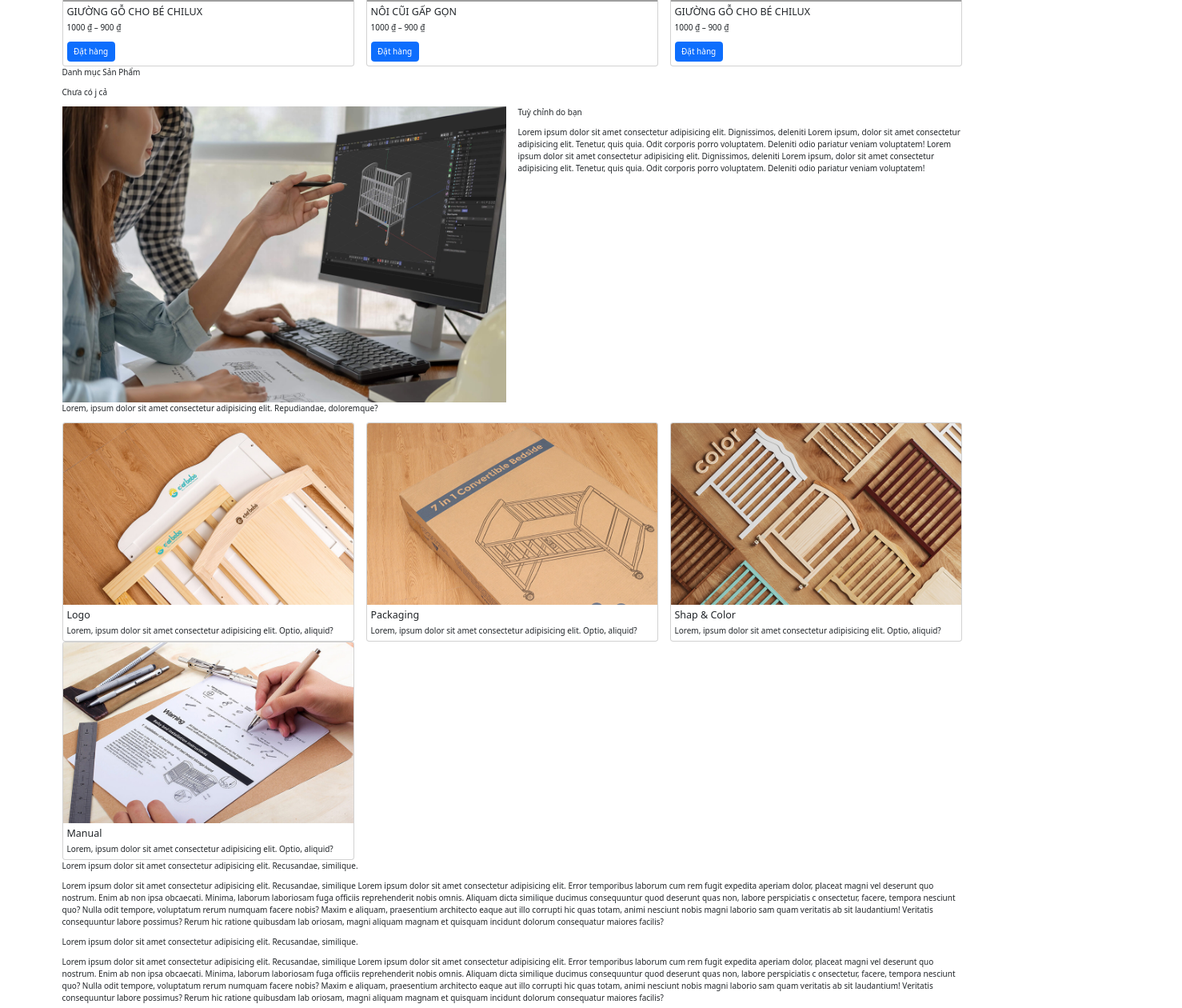
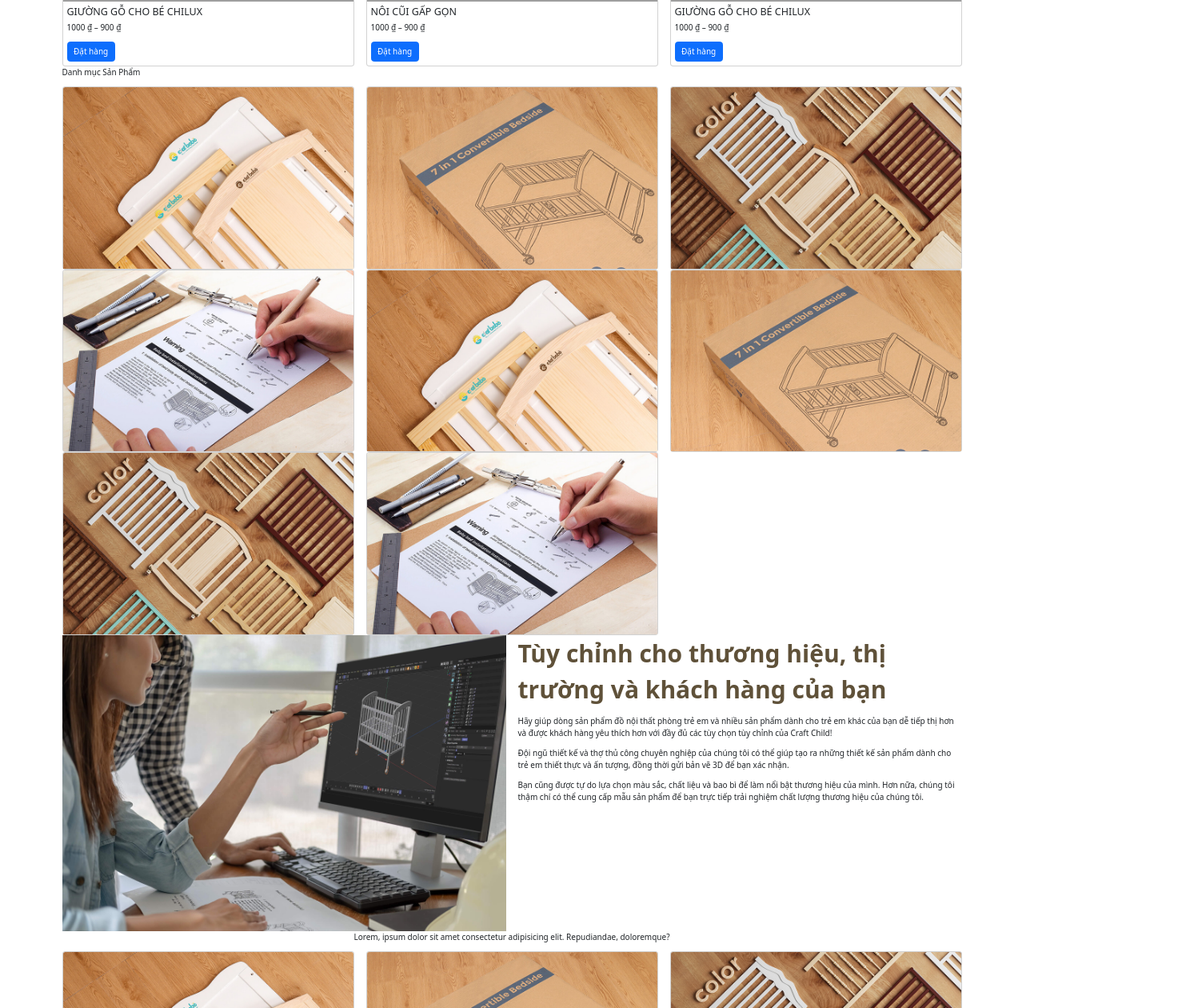
Before and after one commit to sonbui16/project-02, a React (Vite) app: page / in a window 1280 px wide. Shown: the part 1680-2940 px from the top of the page at 80% size, 1478 px wide, since content can reach past the window. Built offline with nearby package versions, Linux system fonts and the light colour scheme; no server answers; grey boxes are pictures that could not be loaded.

Commit message:
fix giao diện

```diff
--- a/src/pages/Home/index.jsx
+++ b/src/pages/Home/index.jsx
@@ -8,38 +8,33 @@ import logo1 from "../../assets/images/logo1.jpg";
 import logo2 from "../../assets/images/logo2.jpg";
 import logo3 from "../../assets/images/logo3.jpg";
 import logo4 from "../../assets/images/logo4.jpg";
-
-
+import demo1 from "../../assets/images/demo1.jpg";
 
 const data1 = [
   {
     id: 1,
     title: "Logo",
     img: logo1,
-    desc: "Lorem, ipsum dolor sit amet consectetur adipisicing elit. Optio, aliquid?"
+    desc: "Lorem, ipsum dolor sit amet consectetur adipisicing elit. Optio, aliquid?",
   },
   {
     id: 2,
     title: "Packaging",
     img: logo2,
-    desc: "Lorem, ipsum dolor sit amet consectetur adipisicing elit. Optio, aliquid?"
-
+    desc: "Lorem, ipsum dolor sit amet consectetur adipisicing elit. Optio, aliquid?",
   },
   {
     id: 3,
     title: "Shap & Color",
     img: logo3,
-    desc: "Lorem, ipsum dolor sit amet consectetur adipisicing elit. Optio, aliquid?"
-
+    desc: "Lorem, ipsum dolor sit amet consectetur adipisicing elit. Optio, aliquid?",
   },
   {
     id: 4,
     title: "Manual",
     img: logo4,
-    desc: "Lorem, ipsum dolor sit amet consectetur adipisicing elit. Optio, aliquid?"
-
+    desc: "Lorem, ipsum dolor sit amet consectetur adipisicing elit. Optio, aliquid?",
   },
-
 ];
 
 const data2 = [
@@ -91,6 +86,40 @@ const data2 = [
     priceSale: 900,
     img: "https://chilux.vn/wp-content/uploads/2023/02/COMBO-1-1-600x600.jpg",
     slug: "giuong-go-cho-be-chilux",
+  },
+];
+const category = [
+  {
+    id: 1,
+    img: logo1,
+  },
+  {
+    id: 2,
+    img: logo2,
+  },
+  {
+    id: 3,
+    img: logo3,
+  },
+  {
+    id: 4,
+    img: logo4,
+  },
+  {
+    id: 1,
+    img: logo1,
+  },
+  {
+    id: 2,
+    img: logo2,
+  },
+  {
+    id: 3,
+    img: logo3,
+  },
+  {
+    id: 4,
+    img: logo4,
   },
 ];
 
@@ -183,7 +212,17 @@ function Home() {
 
       <div className="">
         <p className="">Danh mục Sản Phẩm</p>
-        <p className="">Chưa có j cả</p>
+        <div className="row">
+          {category.map((item, index) => {
+            return (
+              <div class="col-12 col-md-6 col-xl-4 col-xxl-3">
+                <div class="card">
+                  <img src={item.img} class="card-img-top" alt="..." />
+                </div>
+              </div>
+            );
+          })}
+        </div>
       </div>
 
       <div className="row">
@@ -196,22 +235,36 @@ function Home() {
           />
         </div>
         <div className="col-6">
-          <p className="">Tuỳ chỉnh do bạn </p>
+          <p
+            className=""
+            style={{ color: "#5F5139", fontWeight: "bold", fontSize: "30px" }}
+          >
+            Tùy chỉnh cho thương hiệu, thị trường và khách hàng của bạn{" "}
+          </p>
           <p className="">
-            Lorem ipsum dolor sit amet consectetur adipisicing elit.
-            Dignissimos, deleniti Lorem ipsum, dolor sit amet consectetur
-            adipisicing elit. Tenetur, quis quia. Odit corporis porro
-            voluptatem. Deleniti odio pariatur veniam voluptatem! Lorem ipsum
-            dolor sit amet consectetur adipisicing elit. Dignissimos, deleniti
-            Lorem ipsum, dolor sit amet consectetur adipisicing elit. Tenetur,
-            quis quia. Odit corporis porro voluptatem. Deleniti odio pariatur
-            veniam voluptatem!
+            Hãy giúp dòng sản phẩm đồ nội thất phòng trẻ em và nhiều sản phẩm
+            dành cho trẻ em khác của bạn dễ tiếp thị hơn và được khách hàng yêu
+            thích hơn với đầy đủ các tùy chọn tùy chỉnh của Craft Child!
+          </p>
+          <p className="">
+            Đội ngũ thiết kế và thợ thủ công chuyên nghiệp của chúng tôi có thể
+            giúp tạo ra những thiết kế sản phẩm dành cho trẻ em thiết thực và ấn
+            tượng, đồng thời gửi bản vẽ 3D để bạn xác nhận.
+          </p>
+          <p className="">
+            Bạn cũng được tự do lựa chọn màu sắc, chất liệu và bao bì để làm nổi
+            bật thương hiệu của mình. Hơn nữa, chúng tôi thậm chí có thể cung
+            cấp mẫu sản phẩm để bạn trực tiếp trải nghiệm chất lượng thương hiệu
+            của chúng tôi.
           </p>
         </div>
       </div>
 
       <div className="">
-        <p className="">Lorem, ipsum dolor sit amet consectetur adipisicing elit. Repudiandae, doloremque?</p>
+        <p className="text-center">
+          Lorem, ipsum dolor sit amet consectetur adipisicing elit. Repudiandae,
+          doloremque?
+        </p>
         <div className="row">
           {data1.map((item, index) => {
             return (
@@ -220,9 +273,7 @@ function Home() {
                   <img src={item.img} class="card-img-top" alt="..." />
                   <div class="p-2">
                     <h5 class="card-title">{item.title}</h5>
-                    <p class="card-text">
-                      {item.desc}
-                    </p>
+                    <p class="card-text">{item.desc}</p>
                   </div>
                 </div>
               </div>
@@ -232,36 +283,38 @@ function Home() {
       </div>
 
       <div className="">
+        <p className="text-center">Sản phẩm dành cho bé Luôn bên bạn</p>
         <p className="">
-          Lorem ipsum dolor sit amet consectetur adipisicing elit. Recusandae, similique.
+          Là nhà sản xuất đồ nội thất trẻ em bán buôn hàng đầu với 23 năm kinh
+          nghiệm, Craft Child cung cấp các sản phẩm nôi, nôi em bé, giường gỗ,
+          xe tập đi, ghế ăn dặm và các sản phẩm dành cho trẻ em khác đến thị
+          trường mục tiêu của bạn. Cam kết mang đến sự hài lòng cho bạn và khách
+          hàng, Craft Child tận dụng chuyên môn của mình trong sản xuất sản phẩm
+          OEM/ODM cho trẻ em với các quy trình kiểm soát chất lượng nghiêm ngặt
+          để đảm bảo bạn chỉ nhận được những sản phẩm tốt nhất.
+        </p>
+        <img src={demo1} alt="" className="" />
+      </div>
+
+      <div className="">
+        <p className="">
+          Lorem ipsum dolor sit amet consectetur adipisicing elit. Recusandae,
+          similique.
         </p>
         <p className="">
-          Lorem ipsum dolor sit amet consectetur adipisicing elit. Recusandae, similique Lorem ipsum dolor sit amet
-          consectetur adipisicing elit. Error temporibus laborum cum rem fugit expedita aperiam dolor, placeat magni
-          vel deserunt quo nostrum. Enim ab non ipsa obcaecati. Minima, laborum laboriosam fuga officiis reprehenderit
-          nobis omnis. Aliquam dicta similique ducimus consequuntur quod deserunt quas non, labore perspiciatis c
-          onsectetur, facere, tempora nesciunt quo? Nulla odit tempore, voluptatum rerum numquam facere nobis? Maxim
-          e aliquam, praesentium architecto eaque aut illo corrupti hic quas totam, animi nesciunt nobis magni laborio
-          sam quam veritatis ab sit laudantium! Veritatis consequuntur labore possimus? Rerum hic ratione quibusdam lab
-          oriosam, magni aliquam magnam et quisquam incidunt dolorum consequatur maiores facilis?
-        </p>
-      </div>
-
-
-
-       <div className="">
-        <p className="">
-          Lorem ipsum dolor sit amet consectetur adipisicing elit. Recusandae, similique.
-        </p>
-        <p className="">
-          Lorem ipsum dolor sit amet consectetur adipisicing elit. Recusandae, similique Lorem ipsum dolor sit amet
-          consectetur adipisicing elit. Error temporibus laborum cum rem fugit expedita aperiam dolor, placeat magni
-          vel deserunt quo nostrum. Enim ab non ipsa obcaecati. Minima, laborum laboriosam fuga officiis reprehenderit
-          nobis omnis. Aliquam dicta similique ducimus consequuntur quod deserunt quas non, labore perspiciatis c
-          onsectetur, facere, tempora nesciunt quo? Nulla odit tempore, voluptatum rerum numquam facere nobis? Maxim
-          e aliquam, praesentium architecto eaque aut illo corrupti hic quas totam, animi nesciunt nobis magni laborio
-          sam quam veritatis ab sit laudantium! Veritatis consequuntur labore possimus? Rerum hic ratione quibusdam lab
-          oriosam, magni aliquam magnam et quisquam incidunt dolorum consequatur maiores facilis?
+          Lorem ipsum dolor sit amet consectetur adipisicing elit. Recusandae,
+          similique Lorem ipsum dolor sit amet consectetur adipisicing elit.
+          Error temporibus laborum cum rem fugit expedita aperiam dolor, placeat
+          magni vel deserunt quo nostrum. Enim ab non ipsa obcaecati. Minima,
+          laborum laboriosam fuga officiis reprehenderit nobis omnis. Aliquam
+          dicta similique ducimus consequuntur quod deserunt quas non, labore
+          perspiciatis c onsectetur, facere, tempora nesciunt quo? Nulla odit
+          tempore, voluptatum rerum numquam facere nobis? Maxim e aliquam,
+          praesentium architecto eaque aut illo corrupti hic quas totam, animi
+          nesciunt nobis magni laborio sam quam veritatis ab sit laudantium!
+          Veritatis consequuntur labore possimus? Rerum hic ratione quibusdam
+          lab oriosam, magni aliquam magnam et quisquam incidunt dolorum
+          consequatur maiores facilis?
         </p>
       </div>
     </div>
```
Also changed, not shown: src/assets/images/demo1.jpg (added).
